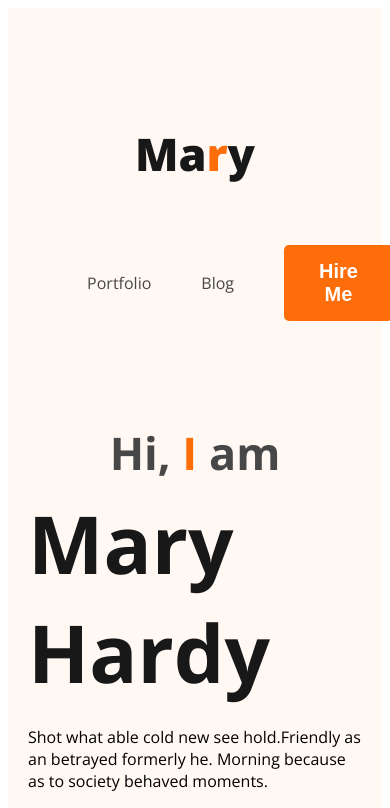
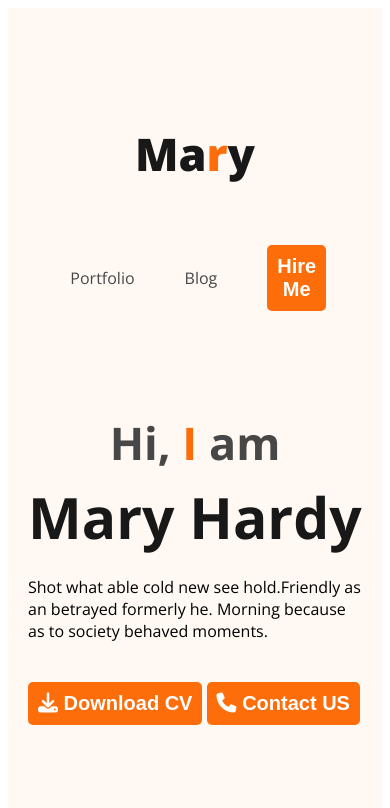
Before and after one commit to JiJetu/web-portfolio, a plain HTML site: page index.html in a window 390 px wide. Shown: the top 808 px of the page. Drawn offline with nearby package versions, Linux system fonts and the light colour scheme.

Commit message:
done full responsive

```diff
--- a/css/style.css
+++ b/css/style.css
@@ -298,6 +298,12 @@ textarea {
         margin-top: 10px;
         margin-right: 0px;
     }
+    nav{
+        justify-content: flex-start;
+    }
+    nav >ul{
+        margin-right: 25%;
+    }
     nav,
     .banner,
     .skill-container,
@@ -320,9 +326,11 @@ textarea {
         text-align: center;
     }
     .banner-title{
-        font-size: 80px;
+        font-size: 57px;
     }
-
+    .btn-primary {
+        padding: 10px;
+    }
     .footer-column{
         width: auto;
     }
```
